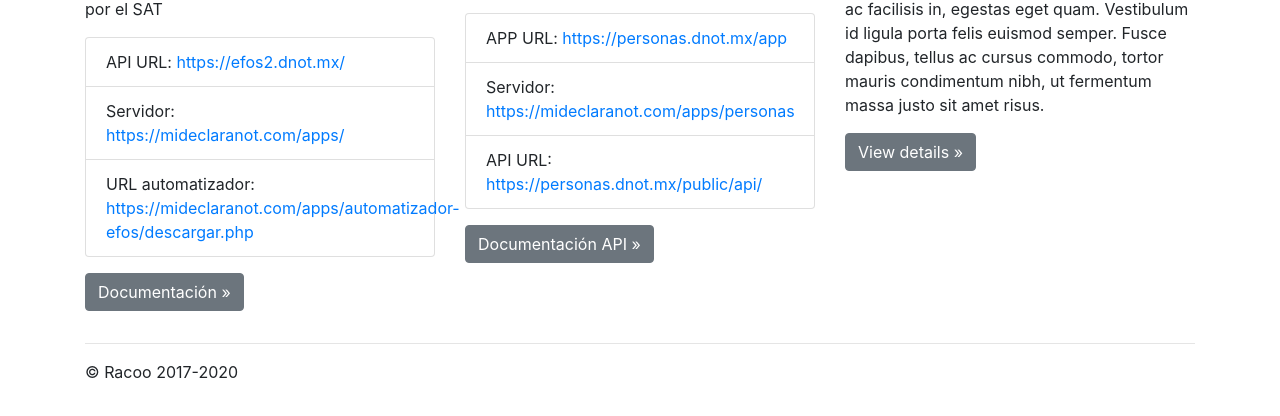
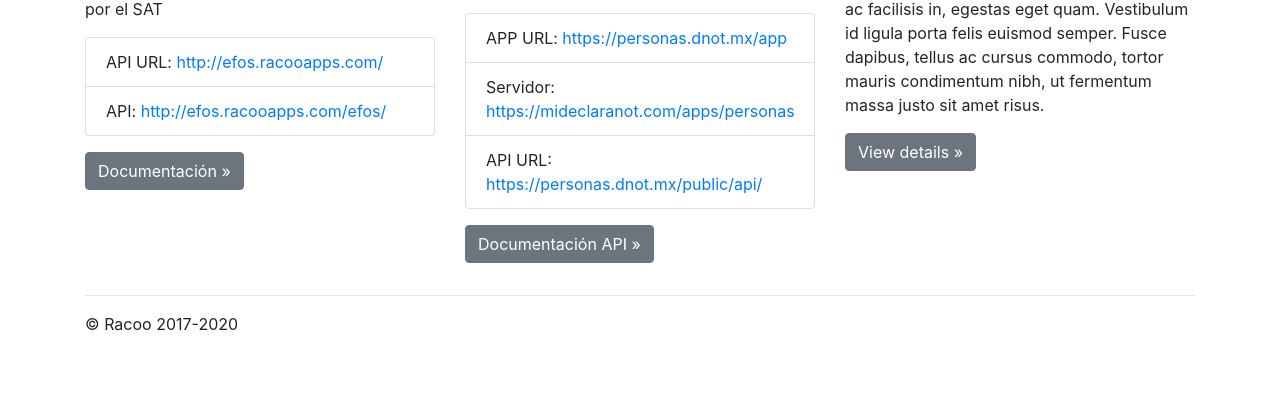
Before and after one commit to geraldosalazar16/racoo-landing, a plain HTML site: page index.html in a window 1280 px wide. Shown: the part 384-800 px from the top of the page. Drawn offline with nearby package versions, Linux system fonts and the light colour scheme.

Commit message:
Update efos

```diff
--- a/index.html
+++ b/index.html
@@ -56,13 +56,10 @@
           <p>
             <ul class="list-group">
               <li class="list-group-item">
-                API URL: <a href="https://efos2.dnot.mx/" target="_blank">https://efos2.dnot.mx/</a>
+                API URL: <a href="http://efos.racooapps.com/" target="_blank">http://efos.racooapps.com/</a>
               </li>
               <li class="list-group-item">
-                Servidor: <a href="https://mideclaranot.com/apps/" target="_blank">https://mideclaranot.com/apps/</a>
-              </li>
-              <li class="list-group-item">
-                URL automatizador: <a href="https://mideclaranot.com/apps/automatizador-efos/descargar.php" target="_blank">https://mideclaranot.com/apps/automatizador-efos/descargar.php</a>
+                API: <a href="http://efos.racooapps.com/efos/" target="_blank">http://efos.racooapps.com/efos/</a>
               </li>
             </ul>
           </p>
```
